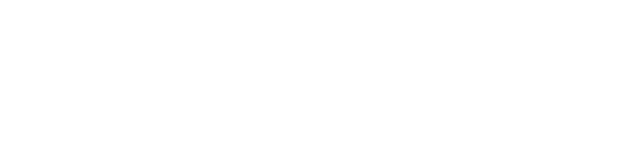
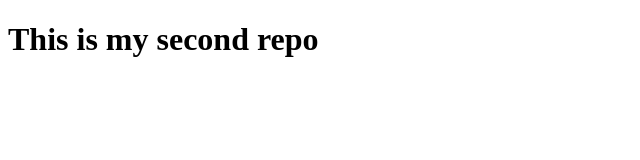
Before and after one commit to nurboss/sec-learning-git, a plain HTML site: page index.html in a window 1280 px wide. Shown: the whole page, without its empty margins (0-640 px from the left). Drawn offline with Linux system fonts and the light colour scheme.

Commit message:
second-commit

```diff
--- a/index.html
+++ b/index.html
@@ -4,9 +4,9 @@
     <meta charset="UTF-8">
     <meta http-equiv="X-UA-Compatible" content="IE=edge">
     <meta name="viewport" content="width=device-width, initial-scale=1.0">
-    <title>Document</title>
+    <title>Second</title>
 </head>
 <body>
-
+    <h1>This is my second repo</h1>
 </body>
 </html>
```
